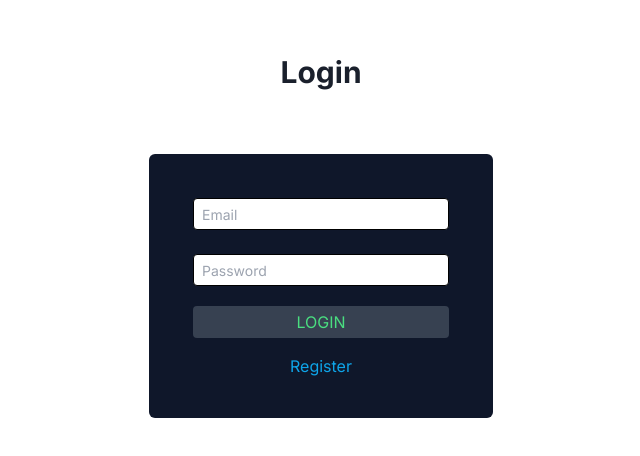
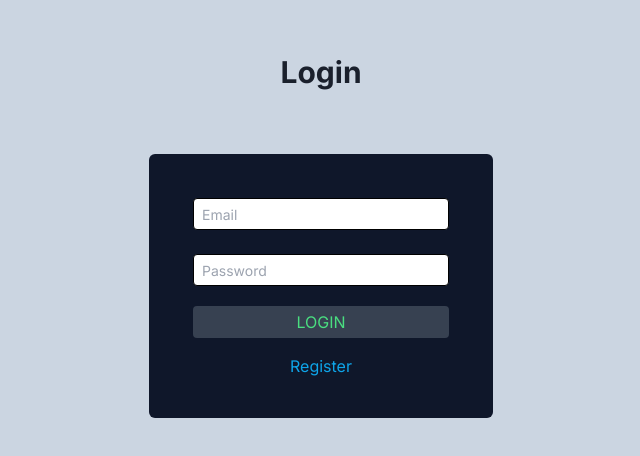
Before and after one commit to sinAbhishek/Notes-App, a Next.js app: page /login in a window 1280 px wide. Shown: the part 196-652 px from the top of the page, without its empty margins (319-959 px from the left). Built offline with nearby package versions, Linux system fonts and the light colour scheme.

Commit message:
CssFinal

```diff
--- a/app/login/page.js
+++ b/app/login/page.js
@@ -35,7 +35,7 @@ const Login = () => {
   };
 
   return (
-    <div className=" flex justify-center items-center w-screen h-screen">
+    <div className=" flex justify-center items-center w-screen h-screen bg-slate-300">
       <div className="flex flex-col justify-center items-center">
         <h2 className=" text-3xl my-16 font-bold">Login</h2>
         <form
--- a/app/register/page.js
+++ b/app/register/page.js
@@ -48,7 +48,7 @@ const Register = () => {
     <>
       <div className="flex flex-col justify-center items-center w-screen h-screen bg-slate-300">
         <h2 className=" text-3xl my-16 font-bold">REGISTER</h2>
-        <div className=" bg-slate-900 rounded-md flex flex-col justify-center items-center">
+        <div className=" bg-slate-900 rounded-md flex flex-col justify-center items-center p-4">
           <form className="flex flex-col m-8 " onSubmit={send}>
             <input
               id="email"
```
